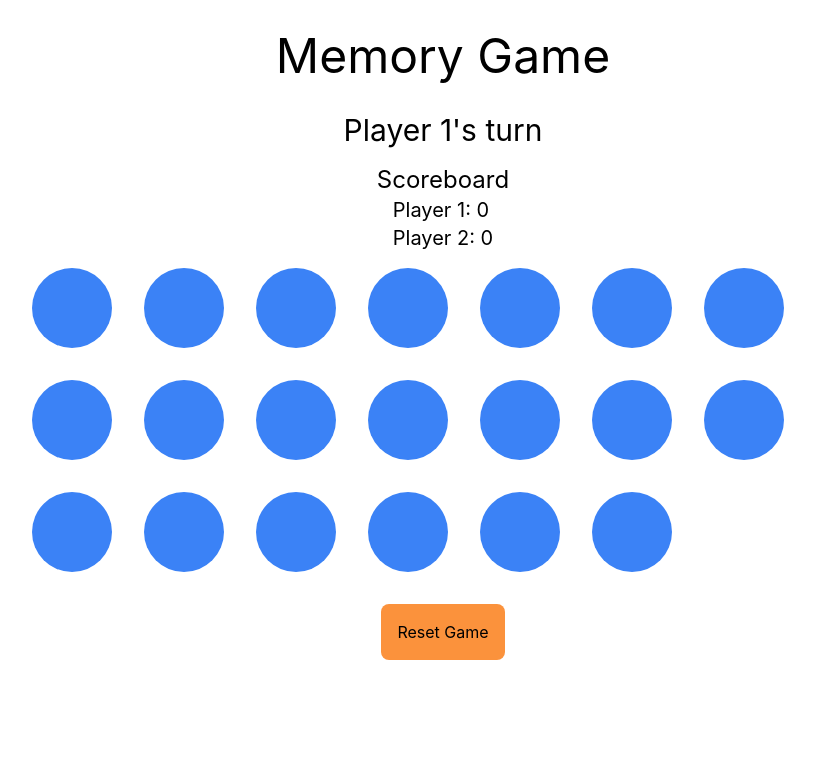
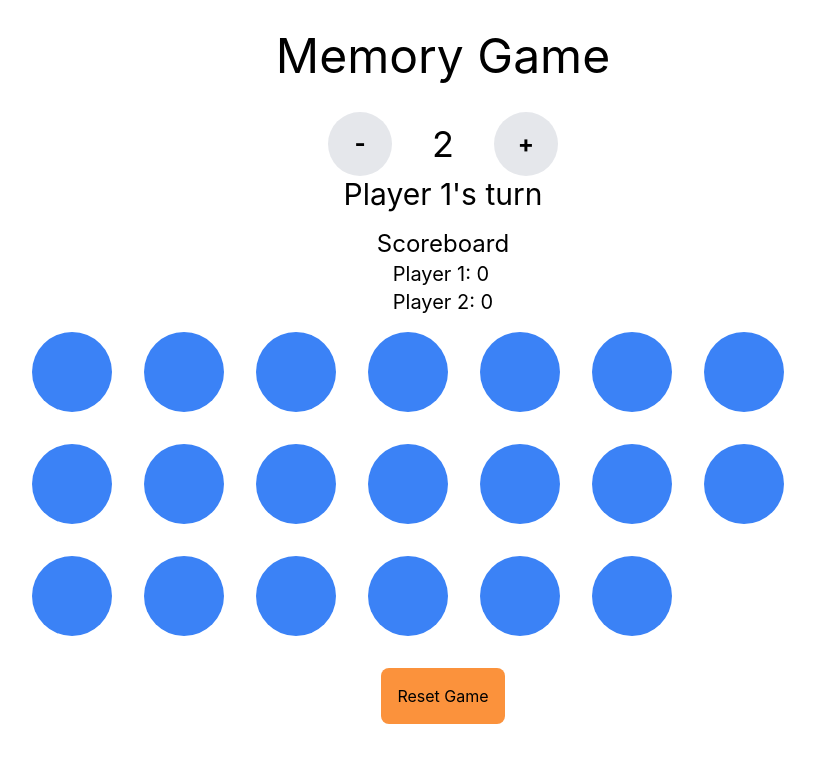
Before and after one commit to joshuascan/memory-game, a Next.js app: page / in a window 1280 px wide. Shown: the top 762 px of the page, without its empty margins (197-1012 px from the left). Built offline with nearby package versions, Linux system fonts and the light colour scheme.

Commit message:
adds playercount component

```diff
--- a/components/Circle.tsx
+++ b/components/Circle.tsx
@@ -12,7 +12,7 @@ const Circle = ({
   return (
     <div
       onClick={onClick}
-      className="bg-blue-500 border-black rounded-full m-4"
+      className="bg-blue-500 border-black rounded-full m-4 cursor-pointer"
     >
       <div
         className={`p-4 w-20 h-20 rounded-full bg-red-300 ${
--- /dev/null
+++ b/components/PlayerSelection.tsx
@@ -0,0 +1,41 @@
+const PlayerSelection = ({
+  numberOfPlayers,
+  setNumberOfPlayers,
+}: {
+  numberOfPlayers: number;
+  setNumberOfPlayers: (arg0: number) => void;
+}) => {
+  const decrement = () => {
+    if (numberOfPlayers > 2) {
+      setNumberOfPlayers(numberOfPlayers - 1);
+    }
+  };
+
+  const increment = () => {
+    if (numberOfPlayers < 4) {
+      setNumberOfPlayers(numberOfPlayers + 1);
+    }
+  };
+
+  return (
+    <div className="flex items-center">
+      <button
+        className="h-16 w-16 rounded-full bg-gray-200 text-2xl font-bold"
+        disabled={numberOfPlayers === 2}
+        onClick={decrement}
+      >
+        -
+      </button>
+      <p className="mx-10 text-4xl">{numberOfPlayers}</p>
+      <button
+        className="h-16 w-16 rounded-full bg-gray-200 text-2xl font-bold"
+        disabled={numberOfPlayers === 4}
+        onClick={increment}
+      >
+        +
+      </button>
+    </div>
+  );
+};
+
+export default PlayerSelection;
--- a/pages/index.tsx
+++ b/pages/index.tsx
@@ -1,8 +1,12 @@
 import type { NextPage } from "next";
+import { useState } from "react";
 import Head from "next/head";
+import PlayerSelection from "../components/PlayerSelection";
 import Board from "../components/Board";
 
 const Home: NextPage = () => {
+  const [numberOfPlayers, setNumberOfPlayers] = useState<number>(2);
+
   return (
     <>
       <Head>
@@ -13,6 +17,10 @@ const Home: NextPage = () => {
 
       <div className="flex items-center flex-col">
         <h1 className="text-5xl my-8">Memory Game</h1>
+        <PlayerSelection
+          numberOfPlayers={numberOfPlayers}
+          setNumberOfPlayers={setNumberOfPlayers}
+        />
         <Board />
       </div>
     </>
```
